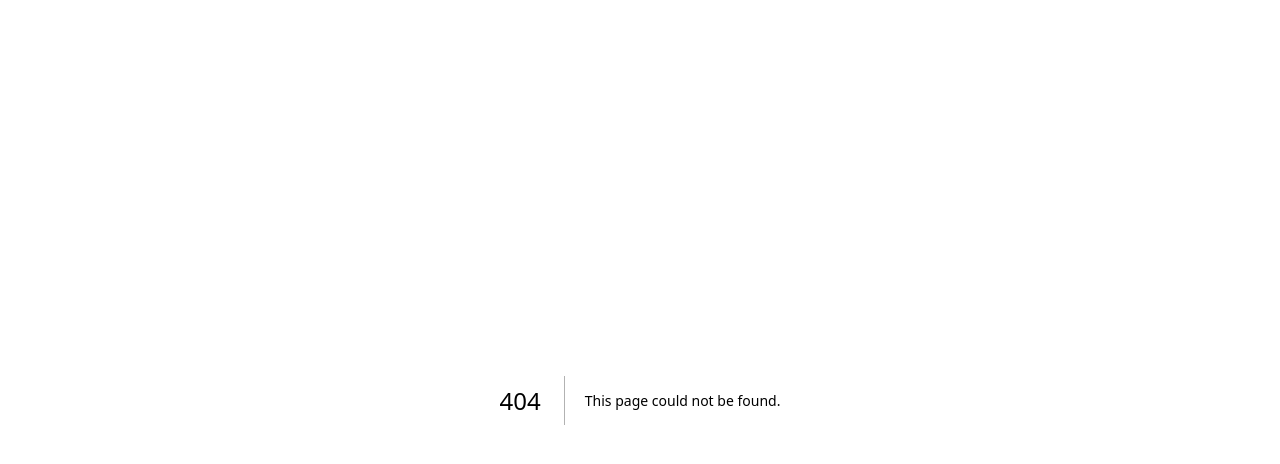
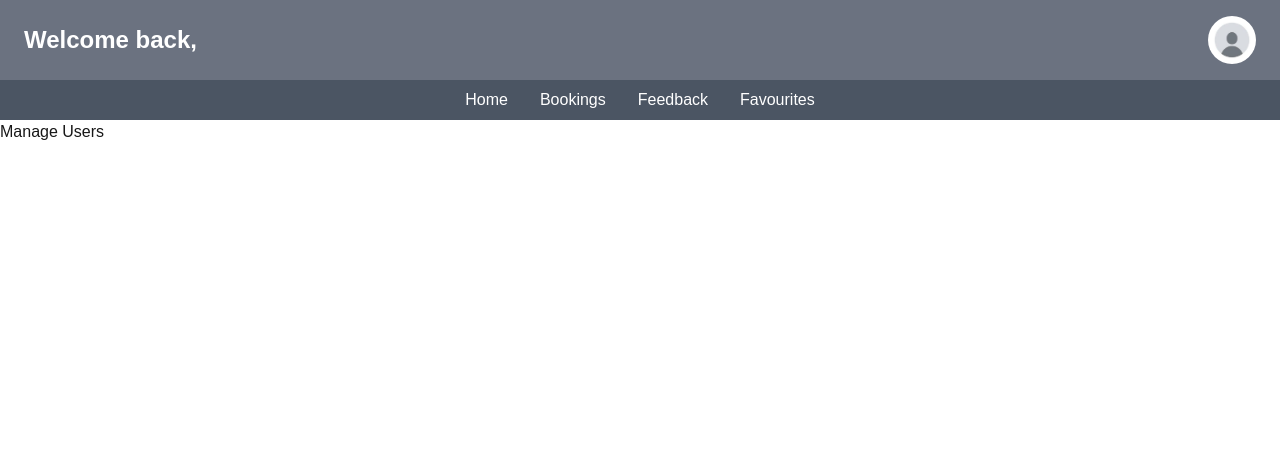
Before and after one commit to Mattc98/FYP-24-S3-11, a Next.js app: page /AdminHomepage in a window 1280 px wide. Before the commit this address had no page. Shown: the top 464 px of the page. Built offline with nearby package versions, Linux system fonts and the light colour scheme.

Commit message:
Made the Admin Manage Users page and fixed an error in the favourites page

```diff
--- /dev/null
+++ b/app/AdminHomepage/page.tsx
@@ -0,0 +1,31 @@
+"use client"
+import Navbar from '../components/Navbar';
+import React, { Suspense } from 'react';
+import { useSearchParams, useRouter } from 'next/navigation';
+
+
+
+const AdminHomepage = () => {
+    const router = useRouter();
+    const searchParams = useSearchParams();
+    const username = searchParams.get('username');
+
+    const routeManageUsers = () =>{
+        router.push(`/ManageUsersPage?username=${username}`)
+    }
+
+  return (
+    <div>
+        <div>
+            <Suspense fallback={<div>Loading...</div>}>
+                <Navbar />
+            </Suspense>
+        </div>
+        <div>
+            <button onClick={routeManageUsers}>Manage Users</button>
+        </div>
+    </div>
+  )
+}
+
+export default AdminHomepage
--- /dev/null
+++ b/app/ManageUsersPage/page.tsx
@@ -0,0 +1,59 @@
+'use client'; // Marks the component as a Client Component
+
+import Navbar from '../components/Navbar';
+import { calluser } from '@/aws_db/db';
+import React, { Suspense, useEffect, useState } from 'react';
+
+interface Users {
+  UserID: number;
+  Username: string;
+}
+
+const ManageUsersPage = () => {
+  const [users, setUsers] = useState<Users[]>([]);
+  const [loading, setLoading] = useState(true);
+
+  // Fetch users when the component mounts
+  useEffect(() => {
+    const fetchUsers = async () => {
+      try {
+        // Assuming you're passing the correct SQL query to fetch users
+        const response = await calluser('SELECT UserID, Username FROM UserAccount');
+        setUsers(response as Users[]); // Assert that response is of type Users[]
+      } catch (error) {
+        console.error('Error fetching users:', error);
+      } finally {
+        setLoading(false);
+      }
+    };
+    fetchUsers();
+  }, []);
+
+  return (
+    <div>
+      <div>
+        <Suspense fallback={<div>Loading...</div>}>
+          <Navbar />
+        </Suspense>
+      </div>
+      <div>
+        {loading ? (
+          <div>Loading users...</div>
+        ) : (
+          <div>
+            <h1>Manage Users</h1>
+            <ul>
+              {users.map((user) => (
+                <li key={user.UserID}>
+                  {user.Username} (ID: {user.UserID})
+                </li>
+              ))}
+            </ul>
+          </div>
+        )}
+      </div>
+    </div>
+  );
+};
+
+export default ManageUsersPage;
```
